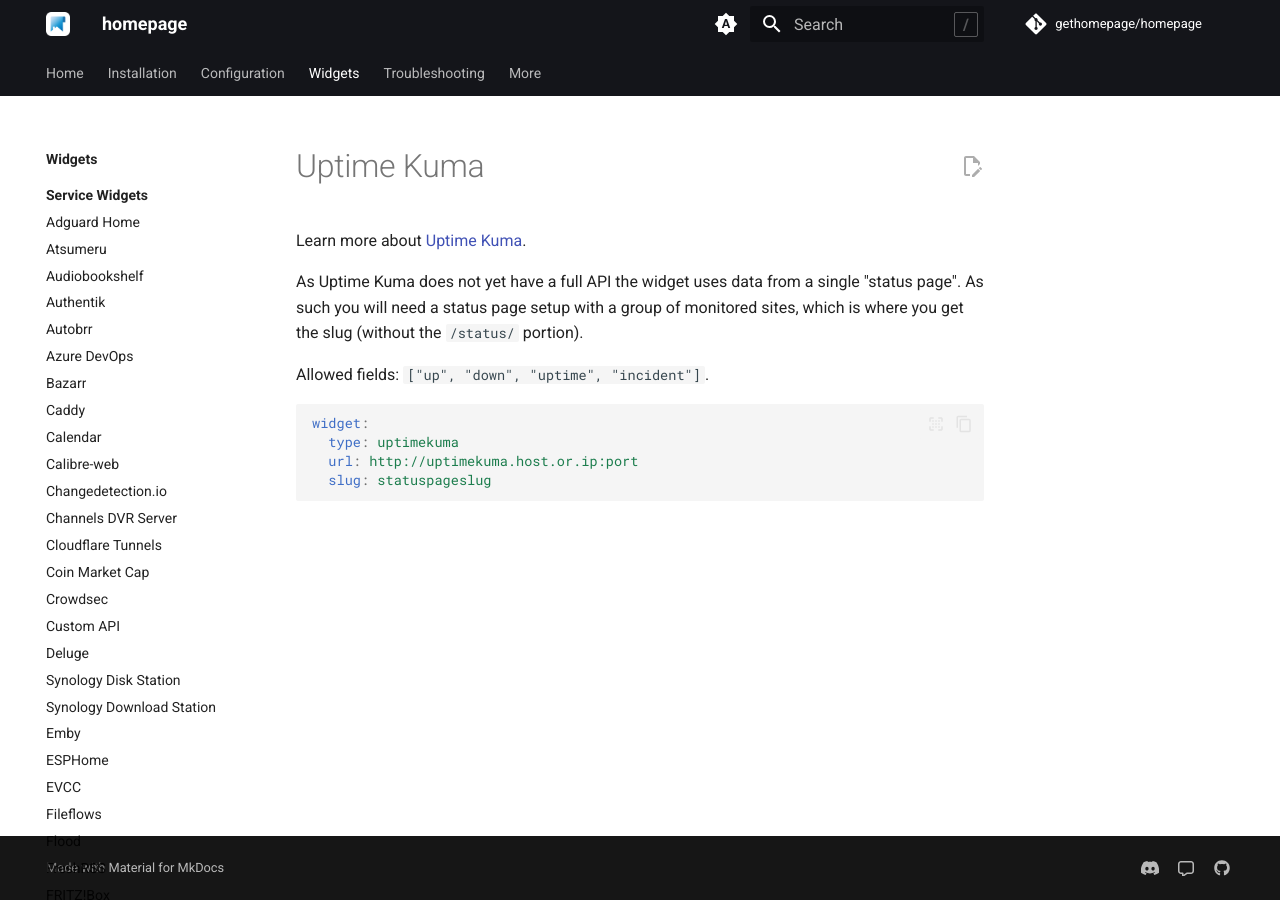
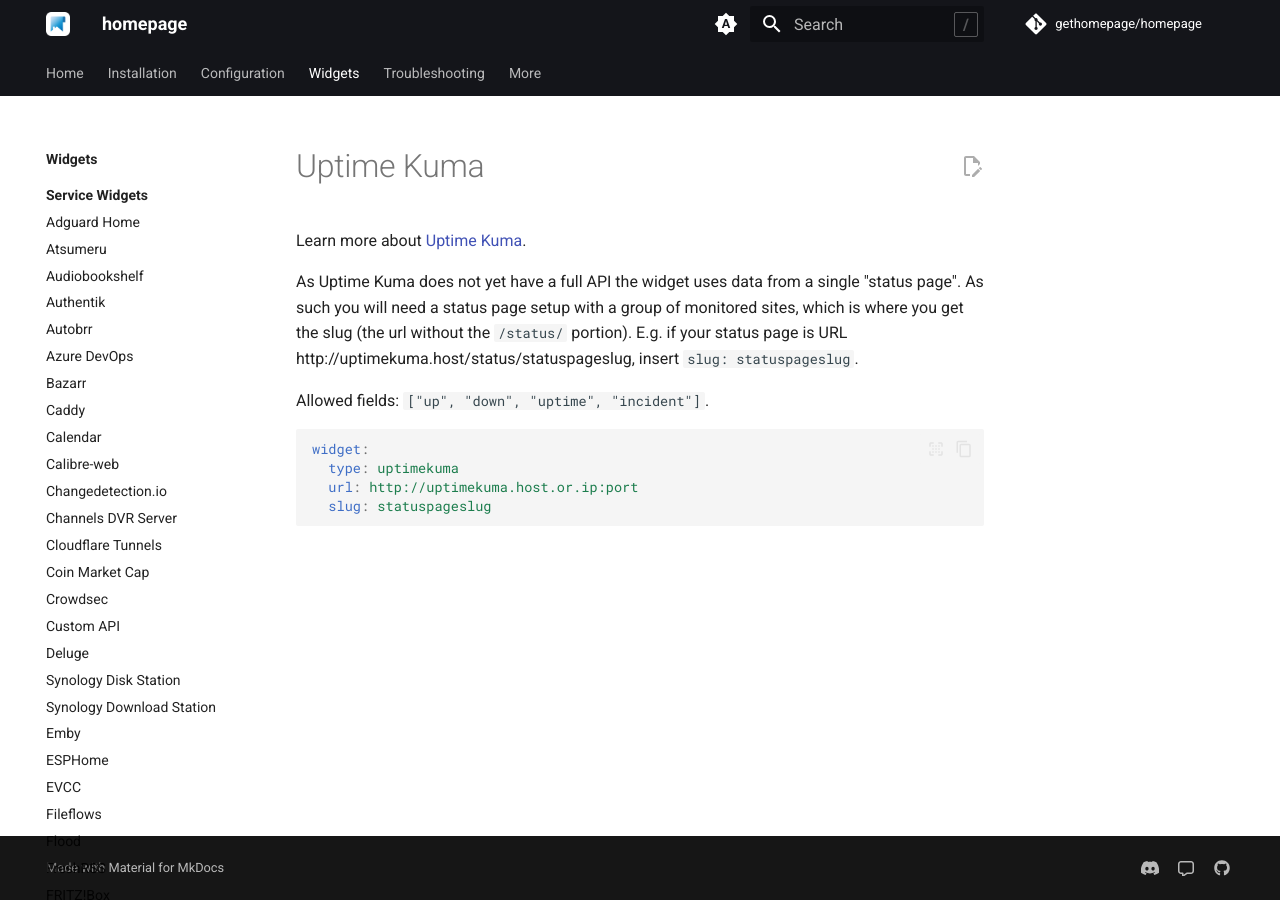
Before and after one commit to jobstar-git/home_p, an MkDocs documentation site: the page built from docs/widgets/services/uptime-kuma.md, in a window 1280 px wide. Built offline with MkDocs 1.6.1 and Material for MkDocs 9.7.7, drawn with Linux system fonts in a browser that asks for light colours; a script that is not in the unit is left out; comment, search, counter and statistics services are not loaded; the version menu is left out.

Commit message:
Documentation: clarify uptime kuma slug (#3345)
---------

Co-authored-by: shamoon <4887959+shamoon@users.noreply.github.com>

```diff
--- a/docs/widgets/services/uptime-kuma.md
+++ b/docs/widgets/services/uptime-kuma.md
@@ -5,7 +5,7 @@
 
 Learn more about [Uptime Kuma](https://github.com/louislam/uptime-kuma).
 
-As Uptime Kuma does not yet have a full API the widget uses data from a single "status page". As such you will need a status page setup with a group of monitored sites, which is where you get the slug (without the `/status/` portion).
+As Uptime Kuma does not yet have a full API the widget uses data from a single "status page". As such you will need a status page setup with a group of monitored sites, which is where you get the slug (the url without the `/status/` portion). E.g. if your status page is URL http://uptimekuma.host/status/statuspageslug, insert `slug: statuspageslug`.
 
 Allowed fields: `["up", "down", "uptime", "incident"]`.
 
```
